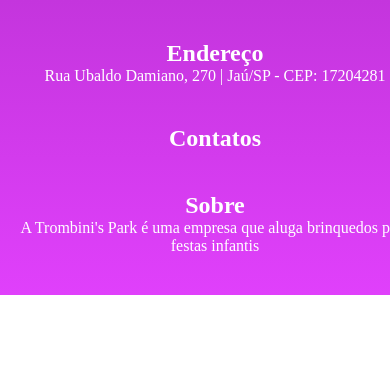
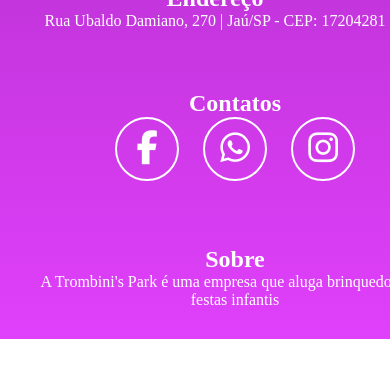
Before and after one commit to davitrombini/trombinis_park, a PHP site: page /footer.php in a window 390 px wide; the page is wider, and only the part inside the window is pictured. Shown: the top 378 px of that part. Run offline with PHP 8.4, Linux system fonts and the light colour scheme; some libraries are stand-ins or nearby versions.

Commit message:
update footer
- alterado os icons de rede social;
- adicionado um alinhamento entre os titulos "ENDERECO", "CONTATOS" e "SOBRE";
- Responsividade não está 100% boa, se alguém arrumar isso no futuro eu agradeço.

```diff
--- a/footer.php
+++ b/footer.php
@@ -4,7 +4,10 @@
     <meta charset="UTF-8">
     <meta http-equiv="X-UA-Compatible" content="IE=edge">
     <meta name="viewport" content="width=device-width, initial-scale=1.0">
-    <link rel="stylesheet" href="src/css/footer.css">
+
+    <script src="https://kit.fontawesome.com/a076d05399.js"></script>
+    <link rel="stylesheet" href="./src/css/footer.css">
+
 </head>
 <body>
 
@@ -17,9 +20,17 @@
 
      --><div class="element contatos">
             <h2>Contatos</h2>
-            <a href="https://pt-br.facebook.com/trombinispark/" target="_blank"><i class="huge blue facebook square icon"></i></a>
-            <a href="https://api.whatsapp.com/send?phone=5514988156384" target="_blank"><i class="huge green whatsapp square icon"></i></a>
-            <a href="https://www.instagram.com/trombinis_park/" target="_blank"><i class="huge black instagram square icon"></i></a>
+            <div class="container">
+                <li><a href="https://pt-br.facebook.com/trombinispark/" target="_blank">
+                    <span class="fab fa-facebook-f"></span>
+                </a></li>
+                <li><a href="https://api.whatsapp.com/send?phone=5514988156384" target="_blank">
+                    <span class="fab fa-whatsapp"></span>
+                </a></li>
+                <li><a href="https://www.instagram.com/trombinis_park/" target="_blank">
+                    <span class="fab fa-instagram"></span>
+                </a></li>
+            </div>
         </div><!--
 
      --><div class="element sobre">
--- a/src/css/footer.css
+++ b/src/css/footer.css
@@ -7,13 +7,56 @@ footer{
     background-image: linear-gradient(to bottom, #c435dd, #e040fb);
     color: #fff;
     width: 100%;
-    padding: 20px 0;
+    padding: 10px 0;
 }
 
 .element{
     display: inline-block;
     text-align: center;
     width: 33.33%;
+}
+
+.element.endereco {
+    position: relative;
+    bottom: 40px;
+}
+
+.element.sobre {
+    position: relative;
+    bottom: 18px;
+}
+
+.container {
+    display: inline-flex;
+    list-style: none;
+}
+
+.container li {
+    height: 60px;
+    width: 60px;
+    border: 2px solid #fff;
+    margin: 0 12px;
+    border-radius: 50%;
+    cursor: pointer;
+}
+
+.container li:hover {
+    background: #fff;
+    transition: 0.3s;
+}
+
+.container li a {
+    line-height: 60px;
+    font-size: 34px;
+}
+
+.fab {
+    color: white;
+}
+
+.container li:hover .fab {
+    color: #aa2ec0;
+    transition: 0.3s;
 }
 
 p{
@@ -28,3 +71,36 @@ p{
         padding: 20px;
     }
 }
+
+@media only screen and (max-width: 1200px){
+    .element.endereco {
+        bottom: 22px;
+    }
+
+    .element.sobre {
+        top: 0px;
+        padding-left: 40px;
+    }
+
+    .element.contatos {
+        position: relative;
+        left: 20px;
+        bottom: 0px;
+    }
+}
+
+@media only screen and (max-width: 800px){
+    .element.endereco {
+        bottom: 45px;
+    }
+
+    .element.sobre {
+        top: 0px;
+        padding-left: 40px;
+    }
+
+    .element.contatos {
+        position: relative;
+        bottom: 25px;
+    }
+}
```
